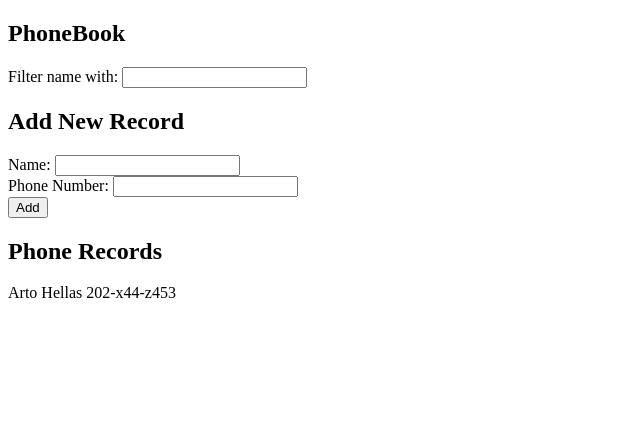
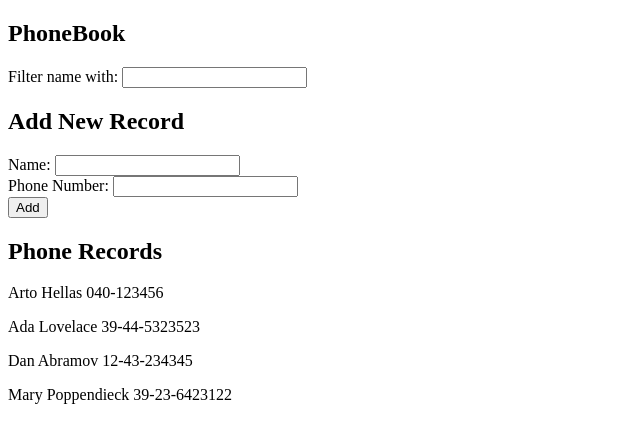
Before and after one commit to abhK0D3/PhoneBook, a React (Vite) app: page / in a window 1280 px wide. Shown: the top 442 px of the page, without its empty margins (0-640 px from the left). Built offline with nearby package versions, Linux system fonts and the light colour scheme; data requests are answered from the project's data file.

Commit message:
useEffect and axios implementation to get data from static json

```diff
--- /dev/null
+++ b/db.json
@@ -0,0 +1,24 @@
+{
+    "persons":[
+      {
+        "name": "Arto Hellas",
+        "number": "040-123456",
+        "id": 1
+      },
+      {
+        "name": "Ada Lovelace",
+        "number": "39-44-5323523",
+        "id": 2
+      },
+      {
+        "name": "Dan Abramov",
+        "number": "12-43-234345",
+        "id": 3
+      },
+      {
+        "name": "Mary Poppendieck",
+        "number": "39-23-6423122",
+        "id": 4
+      }
+    ]
+  }
--- a/package.json
+++ b/package.json
@@ -7,9 +7,11 @@
     "dev": "vite",
     "build": "vite build",
     "lint": "eslint . --ext js,jsx --report-unused-disable-directives --max-warnings 0",
-    "preview": "vite preview"
+    "preview": "vite preview",
+    "server": "json-server --port 3001 --watch db.json"
   },
   "dependencies": {
+    "axios": "^1.6.2",
     "react": "^18.2.0",
     "react-dom": "^18.2.0"
   },
@@ -21,6 +23,7 @@
     "eslint-plugin-react": "^7.32.2",
     "eslint-plugin-react-hooks": "^4.6.0",
     "eslint-plugin-react-refresh": "^0.4.3",
+    "json-server": "^0.17.4",
     "vite": "^4.4.5"
   }
 }
--- a/src/App.jsx
+++ b/src/App.jsx
@@ -1,13 +1,23 @@
-import { useState } from 'react'
+import { useState, useEffect } from 'react'
 import DisplayRecord from './components/DisplayRecord'
 import Filter from './components/Filter'
 import PersonForm from './components/PersonForm'
+import axios from 'axios'
 
 const App = () => {
-  const [persons, setPersons] = useState([{name: 'Arto Hellas', id: 0, phoneNumber: '202-x44-z453'}])
+  const [persons, setPersons] = useState([])
   const [newName, setNewName] = useState('')
   const [newPhnNumber, setnewPhnNumber] = useState('')
   const [searchName, setSearchName] = useState('')
+
+  useEffect(() => {
+    axios
+      .get('http://localhost:3001/persons')
+      .then(response => {
+        console.log(response.data)
+        setPersons(response.data)
+      })
+  }, [])
 
   const filteredPersons = persons.filter(person => person.name.toLowerCase().includes(searchName.toLowerCase()))
 
@@ -18,7 +28,7 @@
       const personObject = {
         name: newName,
         id: persons.length + 1,
-        phoneNumber: newPhnNumber
+        number: newPhnNumber
       }
       setPersons(persons.concat(personObject))
       setNewName('')
--- a/src/components/Person.jsx
+++ b/src/components/Person.jsx
@@ -1,6 +1,8 @@
 const Person = ({person}) => {
+    console.log(person.name)
+    console.log(person.number)
     return(
-        <p>{person.name} {person.phoneNumber}</p>
+        <p>{person.name} {person.number}</p>
     )
 }
 
```
Also changed, not shown: 1 other file (tests, documents, lock files or other folders).
